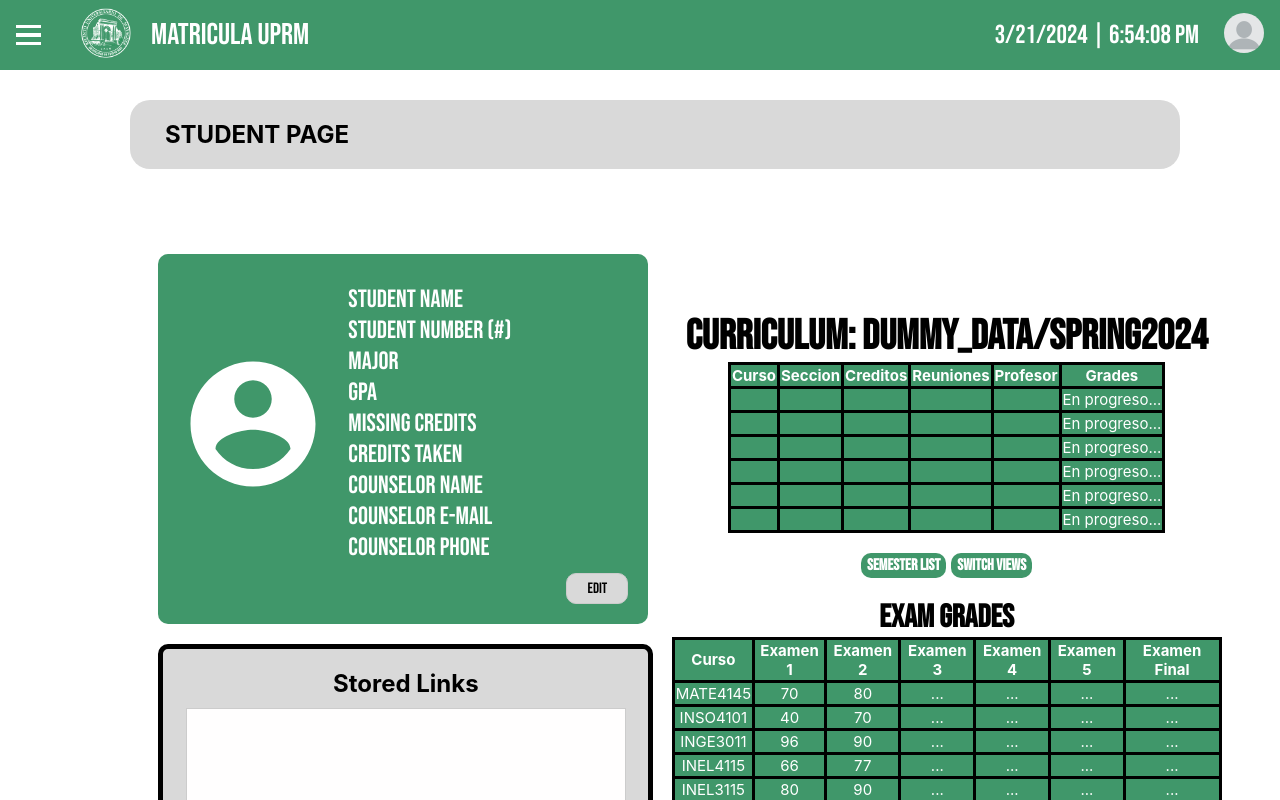
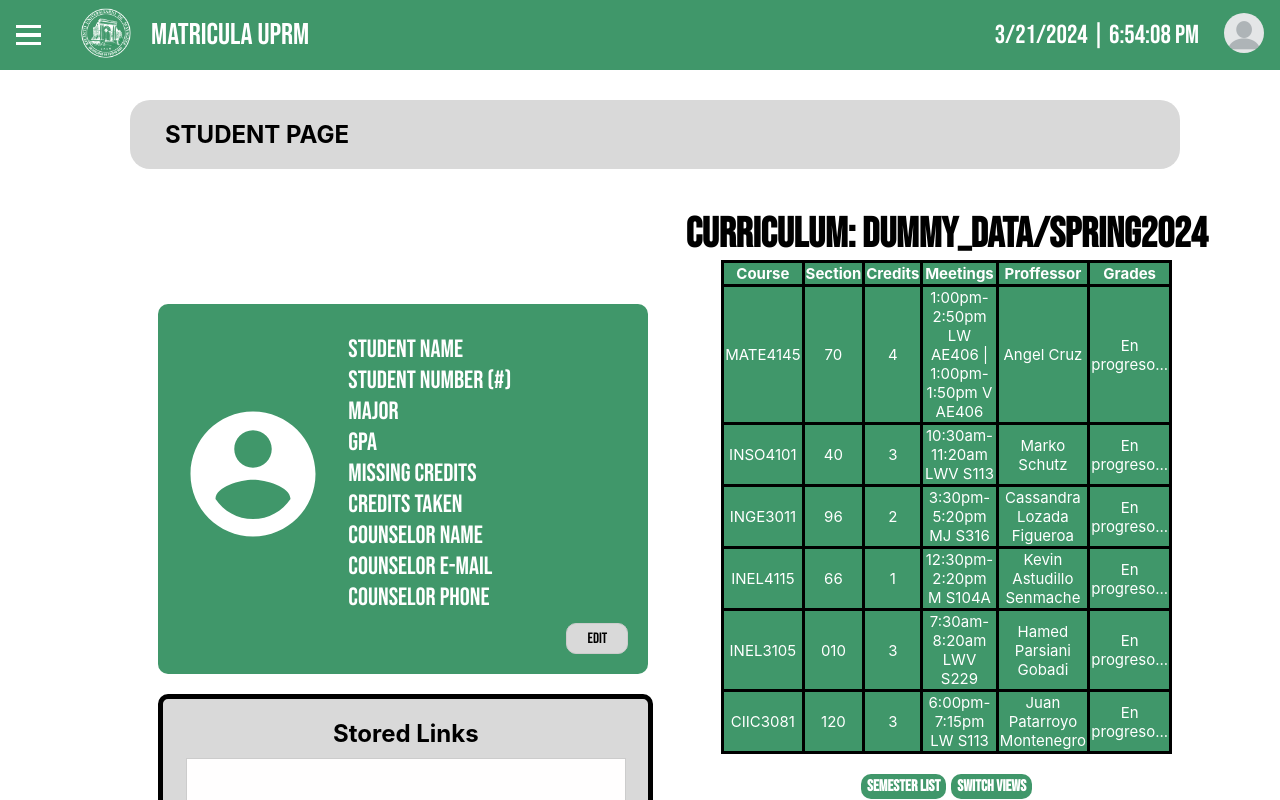
Before and after one commit to uprm-inso4101-2023-2024-s2/semester-project-studentenrollmentsystem, a React (Create React App) app: page /studentpage in a window 1280 px wide. Shown: the top 800 px of the page. Built offline with nearby package versions, Linux system fonts and the light colour scheme.

Commit message:
Changed language formatting on components. Fixed table schedule visual bug.

```diff
--- a/src/components/activeExams.js
+++ b/src/components/activeExams.js
@@ -28,25 +28,25 @@ export default function Examtable()
                 <table className={styles.Examtable}>
                     <thead>
                         <tr>
-                        <th>Curso</th>
-                        <th>Examen 1</th>
-                        <th>Examen 2</th>
-                        <th>Examen 3</th>
-                        <th>Examen 4</th>
-                        <th>Examen 5</th>
-                        <th>Examen Final</th>
+                        <th>Course</th>
+                        <th>Exam 1</th>
+                        <th>Exam 2</th>
+                        <th>Exam 3</th>
+                        <th>Exam 4</th>
+                        <th>Exam 5</th>
+                        <th>Final Exam</th>
                         </tr>
                     </thead>
                     <tbody>
                         {data.map((row,index)=>(
                             <tr key ={index}>
-                                <td>{row.Curso}</td>
-                                <td>{row.Examen_1}</td>
-                                <td>{row.Examen_2}</td>
-                                <td>{row.Examen_3}</td>
-                                <td>{row.Examen_4}</td>
-                                <td>{row.Examen_5}</td>
-                                <td>{row.Examen_Final}</td>
+                                <td>{row.Course}</td>
+                                <td>{row.Exam_1}</td>
+                                <td>{row.Exam_2}</td>
+                                <td>{row.Exam_3}</td>
+                                <td>{row.Exam_4}</td>
+                                <td>{row.Exam_5}</td>
+                                <td>{row.Final_Exam}</td>
                             </tr>
                         ))}
                     </tbody>
--- a/src/components/courseTable.js
+++ b/src/components/courseTable.js
@@ -27,11 +27,11 @@ export default function Coursetable({DATA})
                 <table className={styles.Coursetable}>
                     <thead>
                         <tr>
-                        <th>Curso</th>
-                        <th>Seccion</th>
-                        <th>Creditos</th>
-                        <th>Reuniones</th>
-                        <th>Profesor</th>
+                        <th>Course</th>
+                        <th>Section</th>
+                        <th>Credits</th>
+                        <th>Meetings</th>
+                        <th>Proffessor</th>
                         <th>Grades</th>
                         </tr>
                     </thead>
@@ -43,7 +43,7 @@ export default function Coursetable({DATA})
                                 <td>{row.Credits}</td>
                                 <td>{row.Meetings}</td>
                                 <td>{row.Proffessor}</td>
-                                <td>{row.Grados}</td>
+                                <td>{row.Grades}</td>
                             </tr>
                         ))}
                     </tbody>
```
Also changed, not shown: src/data/dummy_data/fall2023.csv, src/data/dummy_data/spring2024.csv, src/data/dummy_data/spring2024exams.csv.
